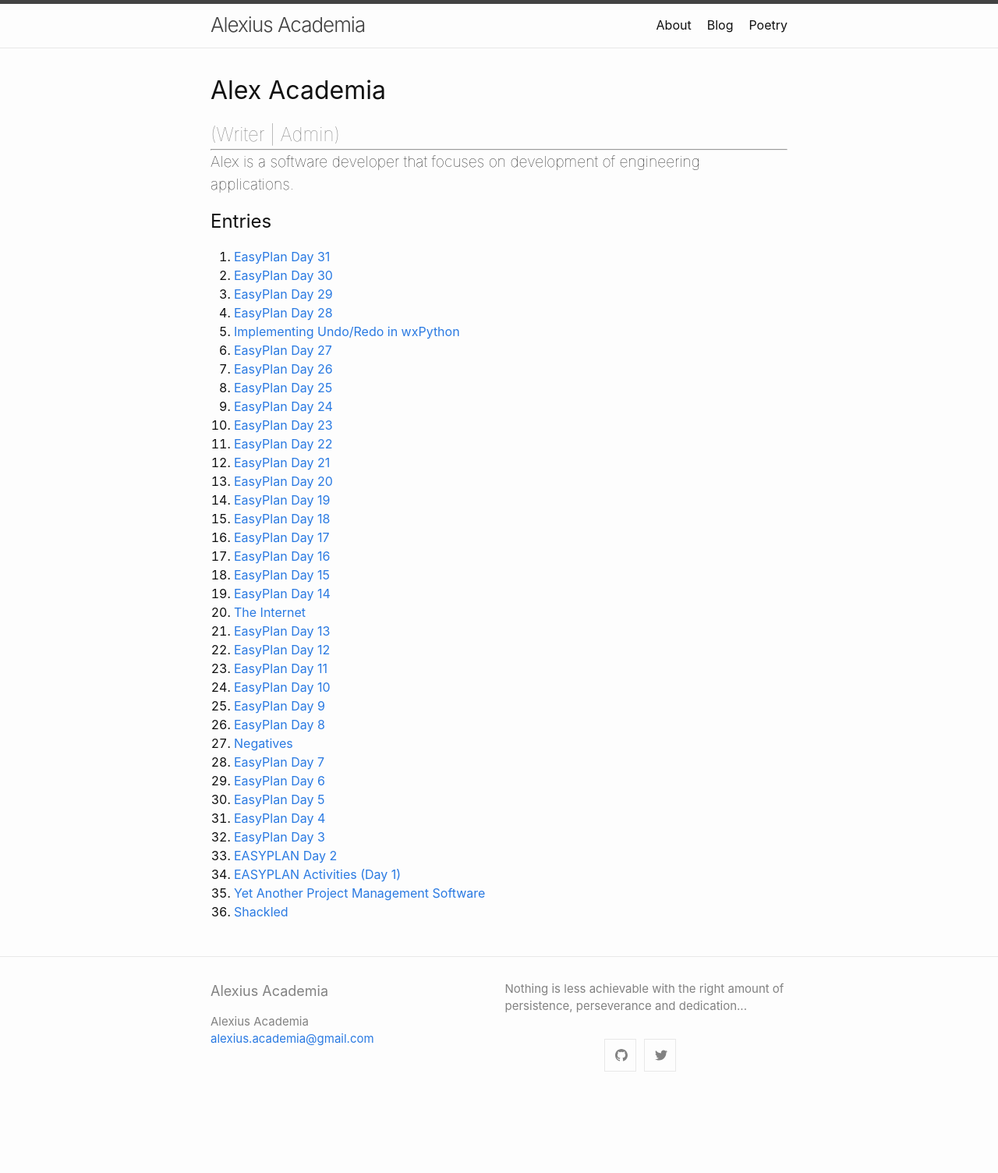
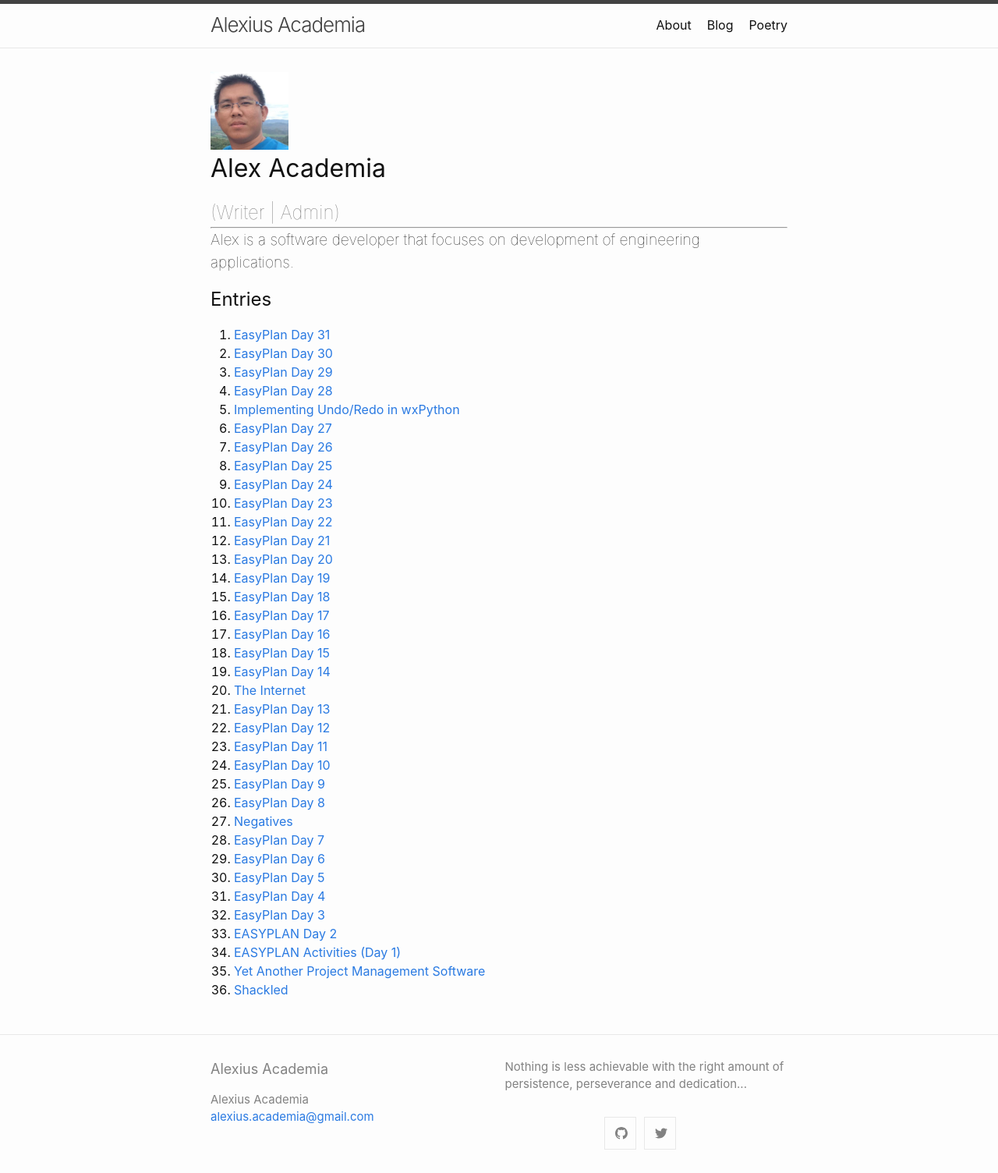
Before and after one commit to alexiusacademia/alexiusacademia.github.io, a Jekyll site: the page built from _authors/alex.md, in a window 1280 px wide. Shown: the whole page at 78% size. Built offline with Jekyll 4.4.1, drawn with Linux system fonts in a browser that asks for light colours; comment, search, counter and statistics services are not loaded; before the commit the page ends 1404 px from its top, so only the background shows below that.

Commit message:
Added profile pics

```diff
--- a/_authors/alex.md
+++ b/_authors/alex.md
@@ -3,6 +3,7 @@ layout: author
 short_name: alex
 name: Alex Academia
 position: Writer | Admin
+photo: "profile_pics/alex.jpeg"
 ---
 
 Alex is a software developer that focuses on development of engineering applications.
--- a/_layouts/author.html
+++ b/_layouts/author.html
@@ -1,6 +1,7 @@
 ---
 layout: default
 ---
+<img src="{{ page.photo }}" width="100" />
 <h1>{{ page.name }}</h1> <span class="author-position">({{ page.position }})</span>
 <hr>
 
```
Also changed, not shown: _authors/kayy.md (+1 -1 lines), _authors/profile_pics/alex.jpeg (added), 1 other file.
